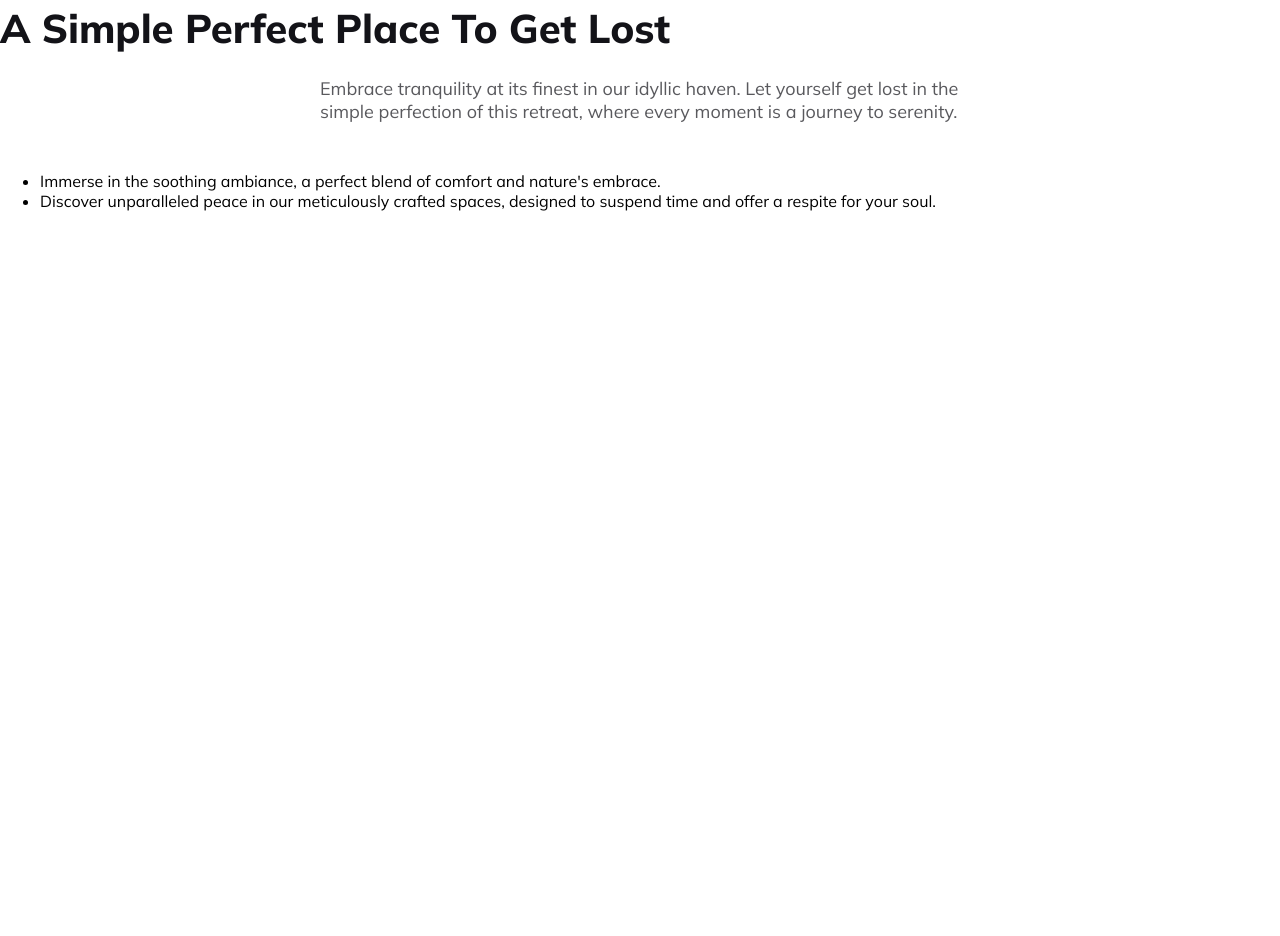
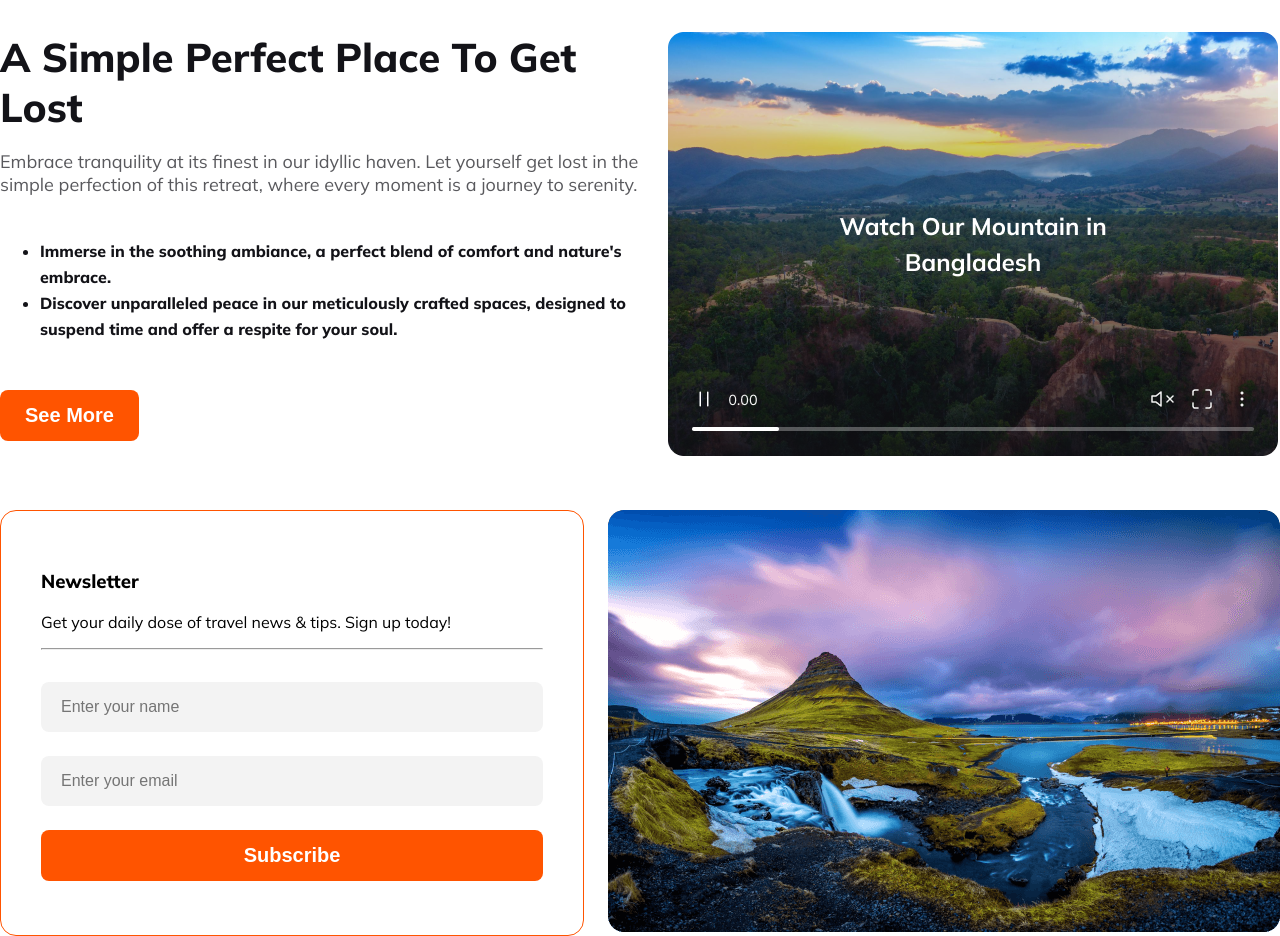
Before and after one commit to arafat-arman/assignment-02, a plain HTML site: page index.html in a window 1280 px wide. Shown: the part 5703-6639 px from the top of the page. Before the commit the page ends 6000 px from the top, so only its background shows below. Drawn offline with Linux system fonts and the light colour scheme.

Commit message:
newsletter section complete

```diff
--- a/index.html
+++ b/index.html
@@ -324,7 +324,7 @@
             </div>
           </div>
         </div>
-        <button class="deals-btn">
+        <button class="btn">
           See All Packages
         </button>
       </section>
@@ -335,19 +335,38 @@
           <h3 class="section-title">
             A Simple Perfect Place To Get Lost
           </h3>
-          <p class="section-description">Embrace tranquility at its finest in our idyllic haven. Let yourself get lost in the simple perfection of this retreat, where every moment is a journey to serenity.</p>
+          <p class="perfect-place-description">Embrace tranquility at its finest in our idyllic haven. Let yourself get lost in the simple perfection of this retreat, where every moment is a journey to serenity.</p>
 
           <ul>
               <li>Immerse in the soothing ambiance, a perfect blend of comfort and nature's embrace.</li>
               <li>Discover unparalleled peace in our meticulously crafted spaces, designed to suspend time and offer a respite for your soul.</li>
           </ul>
+          <button class="btn">See More</button>
         </div>
         <div class="perfect-place-section-image">
-          <img src="" alt="">
+          <img src="./Images/video.png" alt="">
         </div>
       </section>
-
-
+      <!-- Newsletter section -->
+      <section class="newsletter-section">
+        <div class="newsletter-container">
+        <div>
+          <h3 class="newsletter-section-title">Newsletter</h3>
+          <p class="newsletter-section-description">Get your daily dose of travel news & tips. Sign up today!</p>
+        </div>
+        <hr>
+        <div class="input">
+          <input type="text" placeholder="Enter your name">
+          <br>
+          <input type="text" placeholder="Enter your email">
+          <br>
+          <button type="submit" class="submit">Subscribe</button>
+        </div>
+      </div>
+      <div>
+        <img src="Images/Rectangle8(1).png" alt="">
+      </div>
+      </section>
     </main>
     <footer></footer>
   </body>
--- a/styles/travel.css
+++ b/styles/travel.css
@@ -1,4 +1,3 @@
-
 @import url("https://fonts.googleapis.com/css2?family=Mulish:wght@400;600;800&display=swap");
 
 body {
@@ -165,25 +164,22 @@ nav li a {
 }
 .choose-your-destination-section-title {
   text-align: center;
-
 }
 .section-description {
   color: rgba(19, 19, 24, 0.7);
   font-size: 18px;
   width: 50%;
   margin: 24px auto 48px;
-
 }
 
-
-.grid-container{
+.grid-container {
   width: 100%;
   display: grid;
-  grid-template-columns: repeat(12,1fr);
-  grid-template-rows: repeat(3,1fr);
+  grid-template-columns: repeat(12, 1fr);
+  grid-template-rows: repeat(3, 1fr);
   gap: 24px;
 }
-.grid-item img{
+.grid-item img {
   width: 100%;
   height: 100%;
   border-radius: 10px;
@@ -191,9 +187,8 @@ nav li a {
 }
 .grid-item {
   position: relative;
-
 }
-.grid-item h3{
+.grid-item h3 {
   position: absolute;
   bottom: 30%;
   left: 30%;
@@ -202,103 +197,98 @@ nav li a {
   font-weight: 800;
 }
 /* first row */
-.grid-item1{
-  grid-column: 1/span 6;
-  grid-row: 1/span 1;
+.grid-item1 {
+  grid-column: 1 / span 6;
+  grid-row: 1 / span 1;
 }
-.grid-item2{
-  grid-column: 7/span 6;
-  grid-row: 1/span 1;
+.grid-item2 {
+  grid-column: 7 / span 6;
+  grid-row: 1 / span 1;
 }
 /* second row */
-.grid-item3{
-  grid-column: 1/span 3;
-  grid-row: 2/span 1;
+.grid-item3 {
+  grid-column: 1 / span 3;
+  grid-row: 2 / span 1;
 }
-.grid-item4{
-  grid-column: 4/span 6;
-  grid-row: 2/span 1;
+.grid-item4 {
+  grid-column: 4 / span 6;
+  grid-row: 2 / span 1;
 }
-.grid-item5{
-  grid-column: 10/span 3;
-  grid-row: 2/span 1;
+.grid-item5 {
+  grid-column: 10 / span 3;
+  grid-row: 2 / span 1;
 }
 /* third row */
-.grid-item6{
-  grid-column: 1/span 5;
-  grid-row: 3/span 1;
+.grid-item6 {
+  grid-column: 1 / span 5;
+  grid-row: 3 / span 1;
 }
-.grid-item7{
-  grid-column: 6/span 7;
-  grid-row: 3/span 1;
+.grid-item7 {
+  grid-column: 6 / span 7;
+  grid-row: 3 / span 1;
 }
 
-
-.why-choose-us-section{
+.why-choose-us-section {
   margin: 50px 0;
 }
 
-.why-choose-us-title{
+.why-choose-us-title {
   text-align: center;
 }
-.why-choose-us-cards-container2{
+.why-choose-us-cards-container2 {
   display: flex;
   gap: 24px;
   align-items: center;
 }
-.why-choose-us-card{
+.why-choose-us-card {
   border-radius: 16px;
-  border: 1px solid rgba(251, 181, 99, 0.20);
+  border: 1px solid rgba(251, 181, 99, 0.2);
   background: rgba(251, 181, 99, 0.05);
   width: 50%;
   height: 284px;
   padding: 32px;
-
 }
 
-.why-choose-us-card-extra{
+.why-choose-us-card-extra {
   border-radius: 16px;
-  border: 1px solid rgba(251, 181, 99, 0.20);
+  border: 1px solid rgba(251, 181, 99, 0.2);
   background: rgba(251, 181, 99, 0.05);
   width: 50%;
   margin: 24px auto 0;
   height: 284px;
   padding: 32px;
-
 }
-.why-choose-us-card-2{
+.why-choose-us-card-2 {
   border-radius: 16px;
-  border: 1px solid rgba(41, 206, 246, 0.20);
+  border: 1px solid rgba(41, 206, 246, 0.2);
   background: rgba(41, 206, 246, 0.05);
   width: 50%;
   height: 284px;
   padding: 32px;
 }
 
-.card-title{
+.card-title {
   color: #131318;
   font-size: 24px;
   font-weight: 800;
 }
 
-.card-description{
-  color: #5A5A5D;
+.card-description {
+  color: #5a5a5d;
   font-size: 16px;
   font-weight: 400;
   line-height: 26px; /* 162.5% */
 }
 
-
-.deals-section{
+.deals-section {
   margin: 50px 0;
 }
 
-.deals-section-title{
+.deals-section-title {
   text-align: center;
 }
 
-
-.deals-card-container-1{
+.deals-card-container-1 {
   background-image: url(../Images/Group39.png);
   background-repeat: no-repeat;
   background-size: cover;
@@ -308,7 +298,7 @@ line-height: 26px; /* 162.5% */
   align-items: center;
   margin-bottom: 50px;
 }
-.deals-card-container-2{
+.deals-card-container-2 {
   background-image: url(../Images/Group40.png);
   background-repeat: no-repeat;
   background-size: cover;
@@ -318,65 +308,127 @@ line-height: 26px; /* 162.5% */
   justify-content: flex-end;
   align-items: center;
   margin-bottom: 50px;
-
 }
 
-.deals-card{
+.deals-card {
   width: 50%;
   padding: 50px;
-border: 2px solid #FFF;
-background: rgba(255, 255, 255, 0.80);
+  border: 2px solid #fff;
+  background: rgba(255, 255, 255, 0.8);
   backdrop-filter: blur(2.5px);
-margin: 0 55px 0 55px   ;
+  margin: 0 55px 0 55px;
   border-radius: 16px;
-
 }
-.card-header{
+.card-header {
   display: flex;
   justify-content: left;
   gap: 24px;
 }
-.card-header-item{
+.card-header-item {
   display: flex;
   justify-content: space-between;
   align-items: center;
   gap: 8px;
 }
 
-.card-title{
+.card-title {
   color: #131318;
   font-size: 24px;
   font-weight: 800;
   margin: 0;
 }
 
-.card-description{
-  color: #5A5A5D;
+.card-description {
+  color: #5a5a5d;
   font-size: 16px;
   font-weight: 400;
   line-height: 26px; /* 162.5% */
 }
 
-.card-price{
-  color: #FF5400;
+.card-price {
+  color: #ff5400;
   font-size: 20px;
   font-weight: 800;
 }
 
-.btn{
-  color: #FFF;
+.btn {
+  color: #fff;
   font-size: 20px;
   font-weight: 800;
   border-radius: 8px;
-background: #FF5400;
+  background: #ff5400;
   padding: 14px 25px;
   border: 0;
 }
 
-.perfect-place-section{
+.perfect-place-section {
   margin: 50px 0;
+  display: flex;
+  gap: 28px;
 }
 
-.perfect-place-section-title{
+.perfect-place-section-title {
   text-align: left;
+  width: 50%;
 }
+
+.perfect-place-description {
+  color: rgba(19, 19, 24, 0.7);
+  font-size: 18px;
+  padding-bottom: 24px;
+}
+
+.perfect-place-section-title ul {
+  color: #131318;
+  font-size: 16px;
+  font-weight: 700;
+  line-height: 26px;
+  padding-bottom: 32px;
+}
+/* Newsletter section */
+
+.newsletter-section{
+    display: flex;
+    gap: 24px;
+}
+.submit {
+  color: #fff;
+  font-size: 20px;
+  font-weight: 800;
+  border-radius: 8px;
+  background: #ff5400;
+  padding: 14px 25px;
+  border: 0;
+  width: 100%;
+  margin-top: 24px;
+}
+
+.input input {
+  padding: 16px 20px;
+  color: rgba(19, 19, 24, 0.3);
+  font-size: 16px;
+  font-weight: 400;
+  margin-top: 24px;
+  border-radius: 8px;
+  background: rgba(19, 19, 24, 0.05);
+  width: 92%;
+  border: 0;
+}
+
+.newsletter-container {
+  padding: 40px;
+  width: 50%;
+  border-radius: 16px;
+  border: 1px solid #ff5400;
+}
+.newsletter-title {
+  color: #131318;
+  font-size: 24px;
+  font-weight: 800;
+}
+
+.newsletter-description {
+  color: #5a5a5d;
+  font-size: 16px;
+  font-weight: 400;
+}
```
Lines whose indentation alone changed are shown as unchanged.
